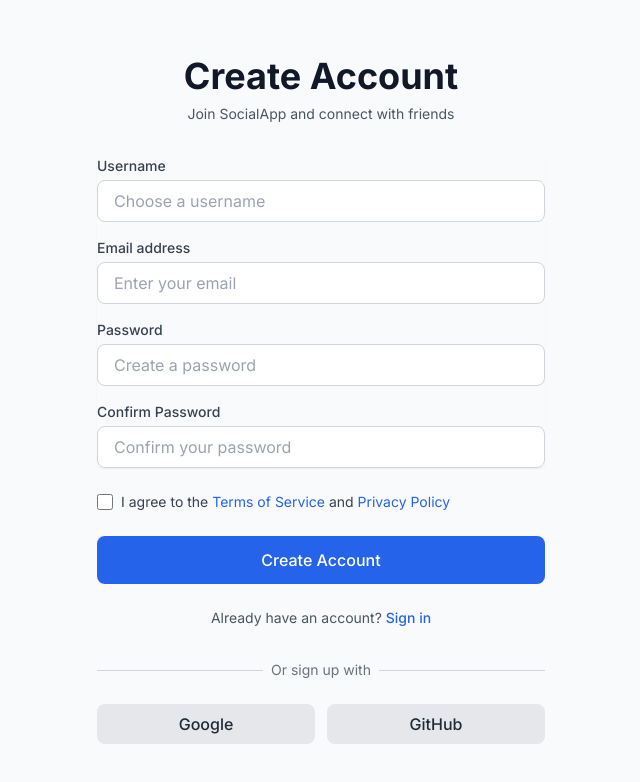
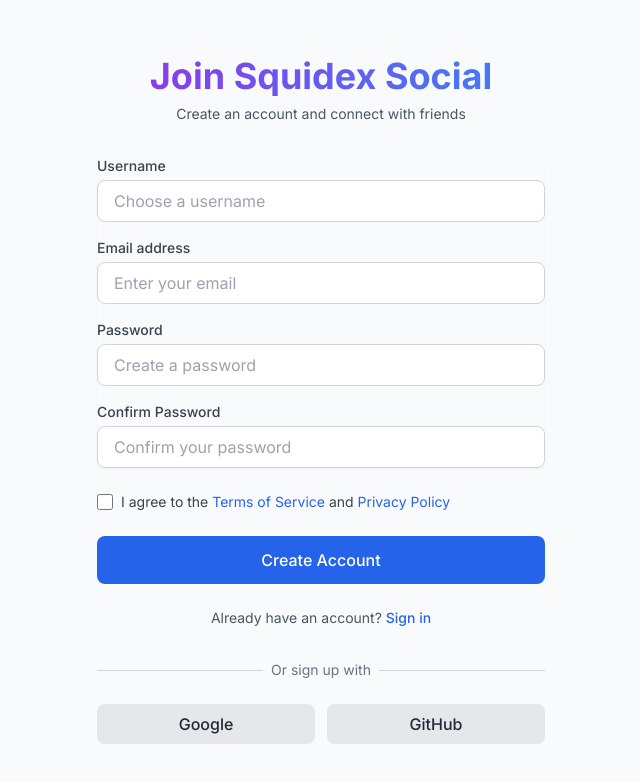
Before and after one commit to 0x1337Ahmed/social-media-application, a React (Create React App) app in the folder frontend/: page /signup in a window 1280 px wide. Shown: the top 782 px of the page, without its empty margins (319-959 px from the left). Built offline with nearby package versions, Linux system fonts and the light colour scheme.

Commit message:
Add frontend/src/pages/Signup.js 1749228049342

```diff
--- a/frontend/src/pages/Signup.js
+++ b/frontend/src/pages/Signup.js
@@ -82,11 +82,11 @@ const Signup = () => {
       <div className="max-w-md w-full space-y-8">
         {/* Header */}
         <div className="text-center">
-          <h1 className="text-4xl font-bold text-gray-900 dark:text-white">
-            Create Account
+          <h1 className="text-4xl font-bold bg-gradient-to-r from-purple-600 to-blue-500 bg-clip-text text-transparent">
+            Join Squidex Social
           </h1>
           <p className="mt-2 text-sm text-gray-600 dark:text-gray-400">
-            Join SocialApp and connect with friends
+            Create an account and connect with friends
           </p>
         </div>
 
```
